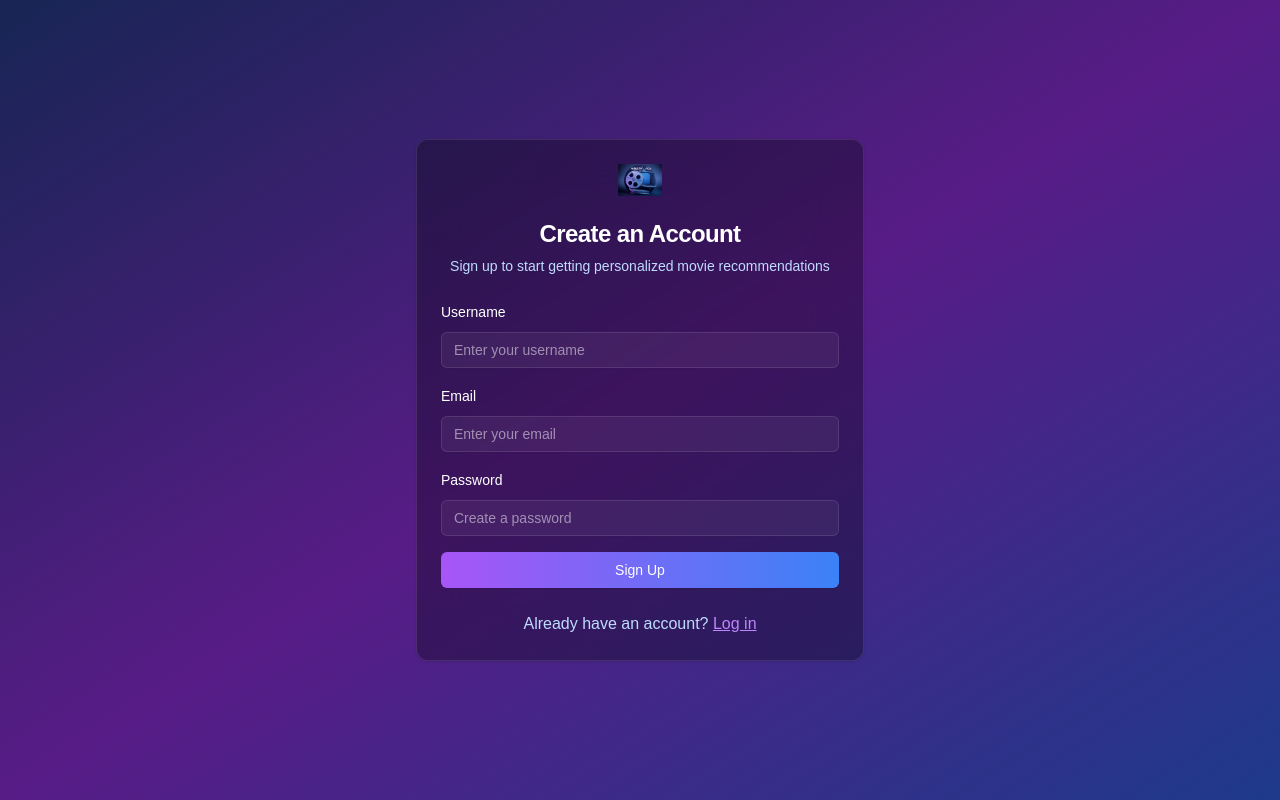
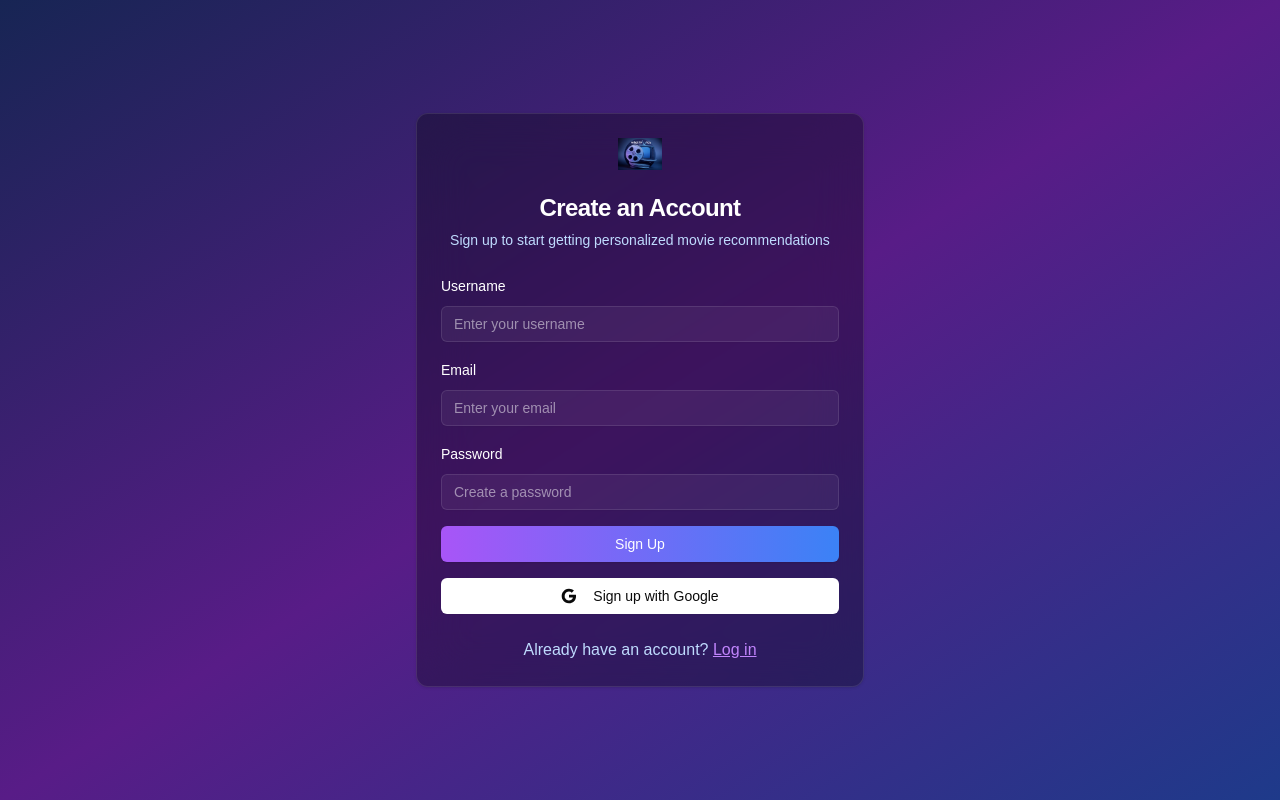
Before and after one commit to johntimilsina/what-to-watch, a Next.js app: page /signup in a window 1280 px wide. Built offline with nearby package versions, Linux system fonts and the light colour scheme; no server answers.

Commit message:
feat: add firebase login method in the app and logout user if not authenticated in the recomment page

```diff
--- a/app/recommend/page.tsx
+++ b/app/recommend/page.tsx
@@ -1,8 +1,12 @@
 "use client"
 
 import type React from "react"
+import { useState, useEffect } from "react"
+import { useRouter } from "next/navigation"
+import { signOutUser } from '@/lib/auth'
+import { auth } from "@/lib/firebase"
+import { User } from "firebase/auth";
 
-import { useState } from "react"
 import Link from "next/link"
 import { AppIcon } from "@/components/Common/AppIcon"
 import { Button } from "@/components/ui/button"
@@ -15,11 +19,25 @@
 const moods = ["Happy", "Sad", "Excited", "Relaxed", "Tense", "Thoughtful"]
 
 export default function RecommendPage() {
+    const [user, setUser] = useState<User | null>(null);
     const [prompt, setPrompt] = useState("")
     const [selectedGenres, setSelectedGenres] = useState<string[]>([])
     const [selectedMoods, setSelectedMoods] = useState<string[]>([])
     const [recommendations, setRecommendations] = useState<string[]>([])
     const [isLoading, setIsLoading] = useState(false)
+    const router = useRouter()
+
+    useEffect(() => {
+        const unsubscribe = auth.onAuthStateChanged((user) => {
+            if (!user) router.push("/");
+            else {
+                console.log('user', user)
+                setUser(user);
+            }
+        });
+
+        return () => unsubscribe();
+    }, [router]);
 
     const handleGenreToggle = (genre: string) => {
         setSelectedGenres((prev) => (prev.includes(genre) ? prev.filter((g) => g !== genre) : [...prev, genre]))
--- a/app/signup/page.tsx
+++ b/app/signup/page.tsx
@@ -1,11 +1,48 @@
+"use client"
+
+import type React from "react"
+
+import { useState } from "react"
 import Link from "next/link"
+import { useRouter } from "next/navigation"
 import { AppIcon } from "@/components/Common/AppIcon"
 import { Button } from "@/components/ui/button"
 import { Card, CardContent, CardDescription, CardHeader, CardTitle } from "@/components/ui/card"
 import { Input } from "@/components/ui/input"
 import { Label } from "@/components/ui/label"
+import { Alert, AlertDescription } from "@/components/ui/alert"
+import { signInWithGoogle, signUpWithEmail } from "@/lib/auth"
 
 export default function SignUpPage() {
+    const [email, setEmail] = useState("")
+    const [password, setPassword] = useState("")
+    const [username, setUsername] = useState("")
+    const [error, setError] = useState("")
+    const router = useRouter()
+
+    const handleGoogleSignUp = async () => {
+        try {
+            const user = await signInWithGoogle()
+            if (user) {
+                router.push("/recommend")
+            }
+        } catch (error) {
+            setError("Failed to sign up with Google. Please try again.")
+        }
+    }
+
+    const handleEmailSignUp = async (e: React.FormEvent) => {
+        e.preventDefault()
+        try {
+            const user = await signUpWithEmail(email, password)
+            if (user) {
+                router.push("/home")
+            }
+        } catch (error) {
+            setError("Failed to create account. Please try again.")
+        }
+    }
+
     return (
         <main className="min-h-screen bg-gradient-to-br from-blue-950 via-purple-900 to-blue-900 p-4 flex items-center justify-center">
             <Card className="w-full max-w-md bg-black/30 border-white/10 backdrop-blur-xl">
@@ -19,7 +56,7 @@
                     </CardDescription>
                 </CardHeader>
                 <CardContent>
-                    <form className="space-y-4">
+                    <form onSubmit={handleEmailSignUp} className="space-y-4">
                         <div className="space-y-2">
                             <Label htmlFor="username" className="text-white">
                                 Username
@@ -29,6 +66,8 @@
                                 type="text"
                                 placeholder="Enter your username"
                                 required
+                                value={username}
+                                onChange={(e) => setUsername(e.target.value)}
                                 className="bg-white/5 border-white/10 text-white placeholder:text-white/50"
                             />
                         </div>
@@ -41,6 +80,8 @@
                                 type="email"
                                 placeholder="Enter your email"
                                 required
+                                value={email}
+                                onChange={(e) => setEmail(e.target.value)}
                                 className="bg-white/5 border-white/10 text-white placeholder:text-white/50"
                             />
                         </div>
@@ -53,6 +94,8 @@
                                 type="password"
                                 placeholder="Create a password"
                                 required
+                                value={password}
+                                onChange={(e) => setPassword(e.target.value)}
                                 className="bg-white/5 border-white/10 text-white placeholder:text-white/50"
                             />
                         </div>
@@ -63,6 +106,38 @@
                             Sign Up
                         </Button>
                     </form>
+                    <div className="mt-4">
+                        <Button
+                            onClick={handleGoogleSignUp}
+                            variant="outline"
+                            className="w-full border-white/10 hover:bg-white/10"
+                        >
+                            <svg className="mr-2 h-4 w-4" viewBox="0 0 24 24">
+                                <path
+                                    fill="currentColor"
+                                    d="M22.56 12.25c0-.78-.07-1.53-.2-2.25H12v4.26h5.92c-.26 1.37-1.04 2.53-2.21 3.31v2.77h3.57c2.08-1.92 3.28-4.74 3.28-8.09z"
+                                />
+                                <path
+                                    fill="currentColor"
+                                    d="M12 23c2.97 0 5.46-.98 7.28-2.66l-3.57-2.77c-.98.66-2.23 1.06-3.71 1.06-2.86 0-5.29-1.93-6.16-4.53H2.18v2.84C3.99 20.53 7.7 23 12 23z"
+                                />
+                                <path
+                                    fill="currentColor"
+                                    d="M5.84 14.09c-.22-.66-.35-1.36-.35-2.09s.13-1.43.35-2.09V7.07H2.18C1.43 8.55 1 10.22 1 12s.43 3.45 1.18 4.93l2.85-2.22.81-.62z"
+                                />
+                                <path
+                                    fill="currentColor"
+                                    d="M12 5.38c1.62 0 3.06.56 4.21 1.64l3.15-3.15C17.45 2.09 14.97 1 12 1 7.7 1 3.99 3.47 2.18 7.07l3.66 2.84c.87-2.6 3.3-4.53 6.16-4.53z"
+                                />
+                            </svg>
+                            Sign up with Google
+                        </Button>
+                    </div>
+                    {error && (
+                        <Alert variant="destructive" className="mt-4 bg-red-500/10 border-red-500/20 text-red-200">
+                            <AlertDescription>{error}</AlertDescription>
+                        </Alert>
+                    )}
                     <div className="mt-6 text-center text-blue-200">
                         Already have an account?{" "}
                         <Link href="/" className="text-purple-400 hover:text-purple-300 underline">
--- /dev/null
+++ b/lib/auth.ts
@@ -0,0 +1,51 @@
+import { auth } from "./firebase";
+import {
+    GoogleAuthProvider,
+    signInWithPopup,
+    signInWithEmailAndPassword,
+    createUserWithEmailAndPassword,
+    signOut,
+    User,
+} from "firebase/auth";
+
+// Google Authentication
+export const signInWithGoogle = async (): Promise<User | null> => {
+    try {
+        const provider = new GoogleAuthProvider();
+        const result = await signInWithPopup(auth, provider);
+        return result.user;
+    } catch (error) {
+        console.error("Google Sign-In Error:", error);
+        return null;
+    }
+};
+
+// Email & Password Authentication
+export const signUpWithEmail = async (email: string, password: string): Promise<User | null> => {
+    try {
+        const userCredential = await createUserWithEmailAndPassword(auth, email, password);
+        return userCredential.user;
+    } catch (error) {
+        console.error("Sign-Up Error:", error);
+        return null;
+    }
+};
+
+export const signInWithEmail = async (email: string, password: string): Promise<User | null> => {
+    try {
+        const userCredential = await signInWithEmailAndPassword(auth, email, password);
+        return userCredential.user;
+    } catch (error) {
+        console.error("Sign-In Error:", error);
+        return null;
+    }
+};
+
+// Sign Out Function
+export const signOutUser = async (): Promise<void> => {
+    try {
+        await signOut(auth);
+    } catch (error) {
+        console.error("Sign-Out Error:", error);
+    }
+};
--- /dev/null
+++ b/lib/firebase.ts
@@ -0,0 +1,23 @@
+// Import the functions you need from the SDKs you need
+import { initializeApp } from "firebase/app";
+import { getAuth } from "firebase/auth";
+// TODO: Add SDKs for Firebase products that you want to use
+// https://firebase.google.com/docs/web/setup#available-libraries
+
+// Your web app's Firebase configuration
+// For Firebase JS SDK v7.20.0 and later, measurementId is optional
+const firebaseConfig = {
+    apiKey: process.env.NEXT_PUBLIC_FIREBASE_API_KEY,
+    authDomain: process.env.NEXT_PUBLIC_FIREBASE_AUTH_DOMAIN,
+    projectId: process.env.NEXT_PUBLIC_FIREBASE_PROJECT_ID,
+    storageBucket: process.env.NEXT_PUBLIC_FIREBASE_STORAGE_BUCKET,
+    messagingSenderId: process.env.NEXT_PUBLIC_FIREBASE_MESSAGING_SENDER_ID,
+    appId: process.env.NEXT_PUBLIC_FIREBASE_APP_ID,
+    measurementId: process.env.NEXT_PUBLIC_FIREBASE_APP_MEASUREMENT_ID
+};
+
+// Initialize Firebase
+const app = initializeApp(firebaseConfig);
+const auth = getAuth(app)
+
+export { auth }
```
